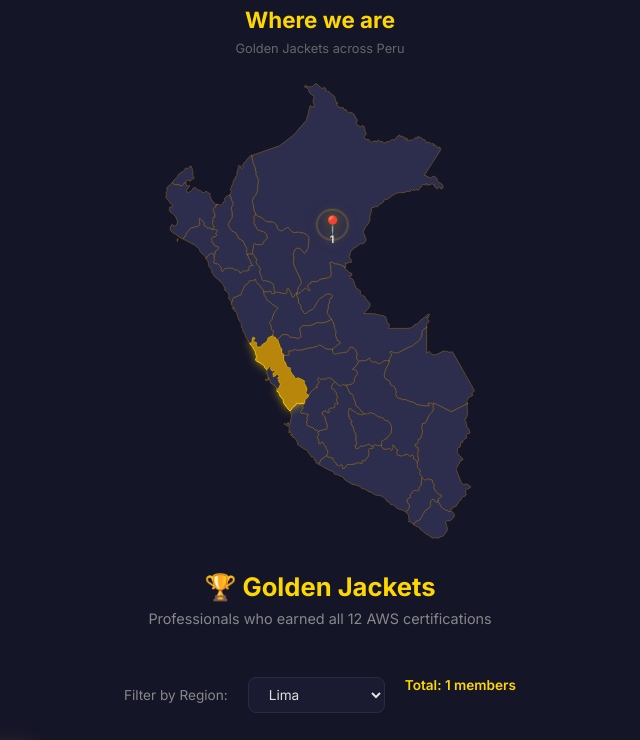
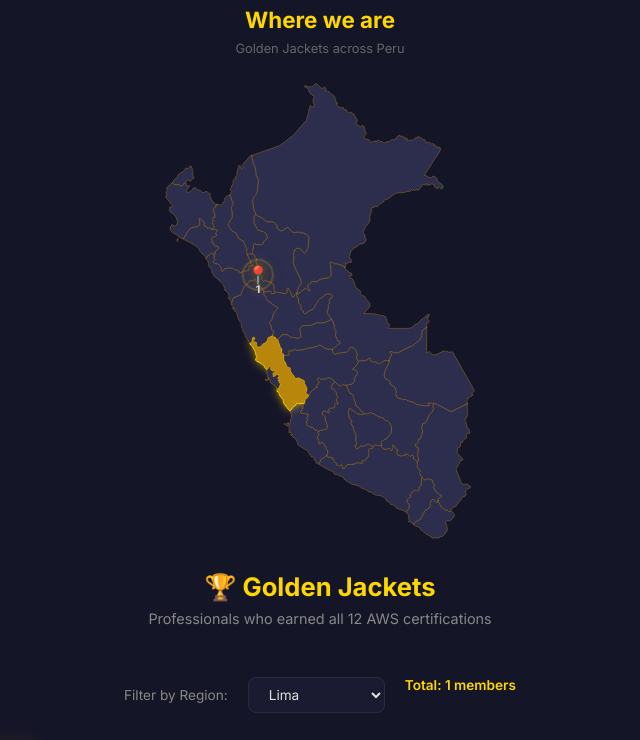
Before and after one commit to goldenjackets-community/golden-jackets-peru, a plain HTML site: page index.html in a window 1280 px wide. Shown: the part 2000-2740 px from the top of the page, without its empty margins (320-960 px from the left). Drawn offline with Linux system fonts and the light colour scheme; no server answers.

Commit message:
Move map pin to Lima position (down + left)

```diff
--- a/index.html
+++ b/index.html
@@ -489,7 +489,7 @@
     <div class="map-container">
       <!-- Connection lines between pins -->
       <img src="assets/peru-map-regions.svg" alt="Peru Map" style="max-width:500px;width:100%;height:auto;margin:0 auto;display:block;">
-      <div class="map-pin" style="top:37%;left:51%" onclick="filterByState('RM')"><span class="pin-icon">📍</span><span class="pin-count gold-count">1</span></div>
+      <div class="map-pin" style="top:47%;left:45%" onclick="filterByState('LIM')"><span class="pin-icon">📍</span><span class="pin-count gold-count">1</span></div>
     </div>
 
   </section>
```
